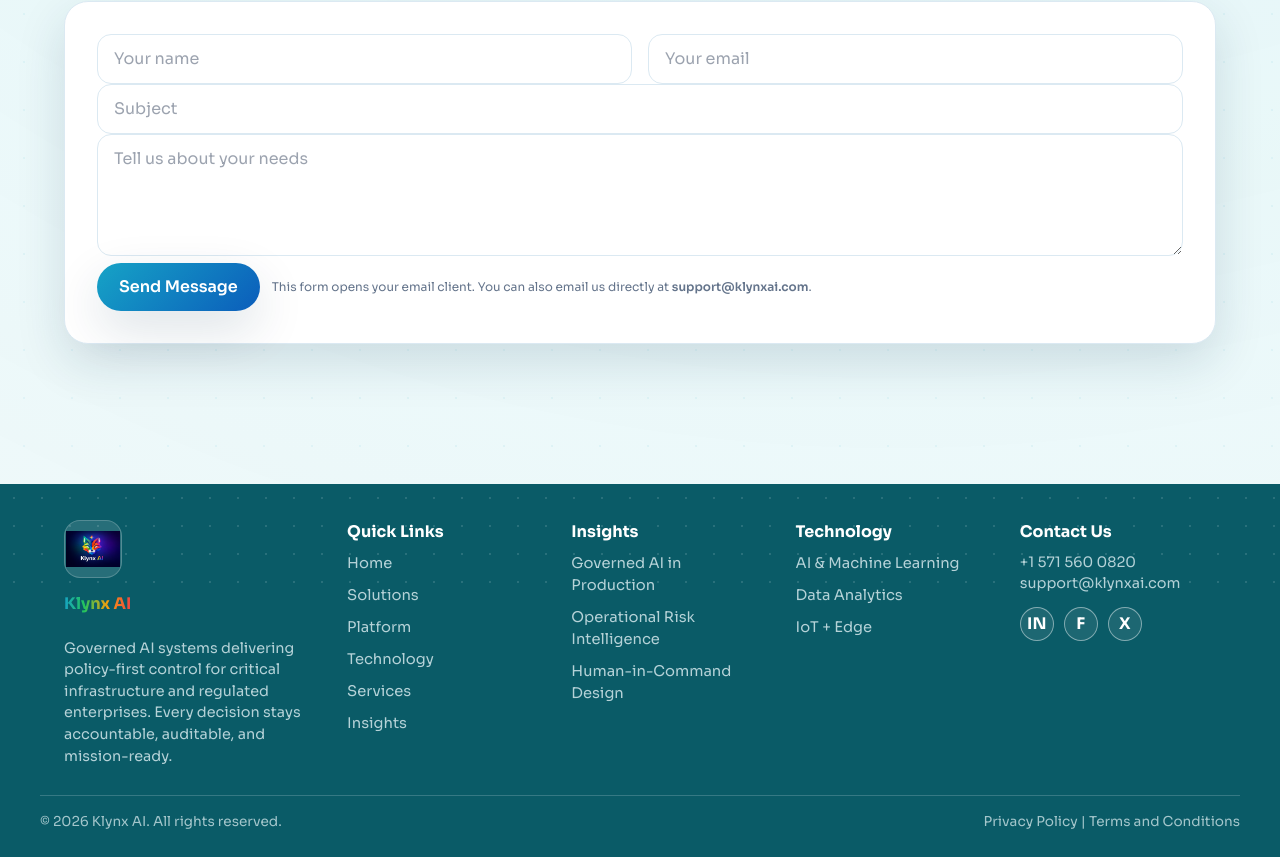
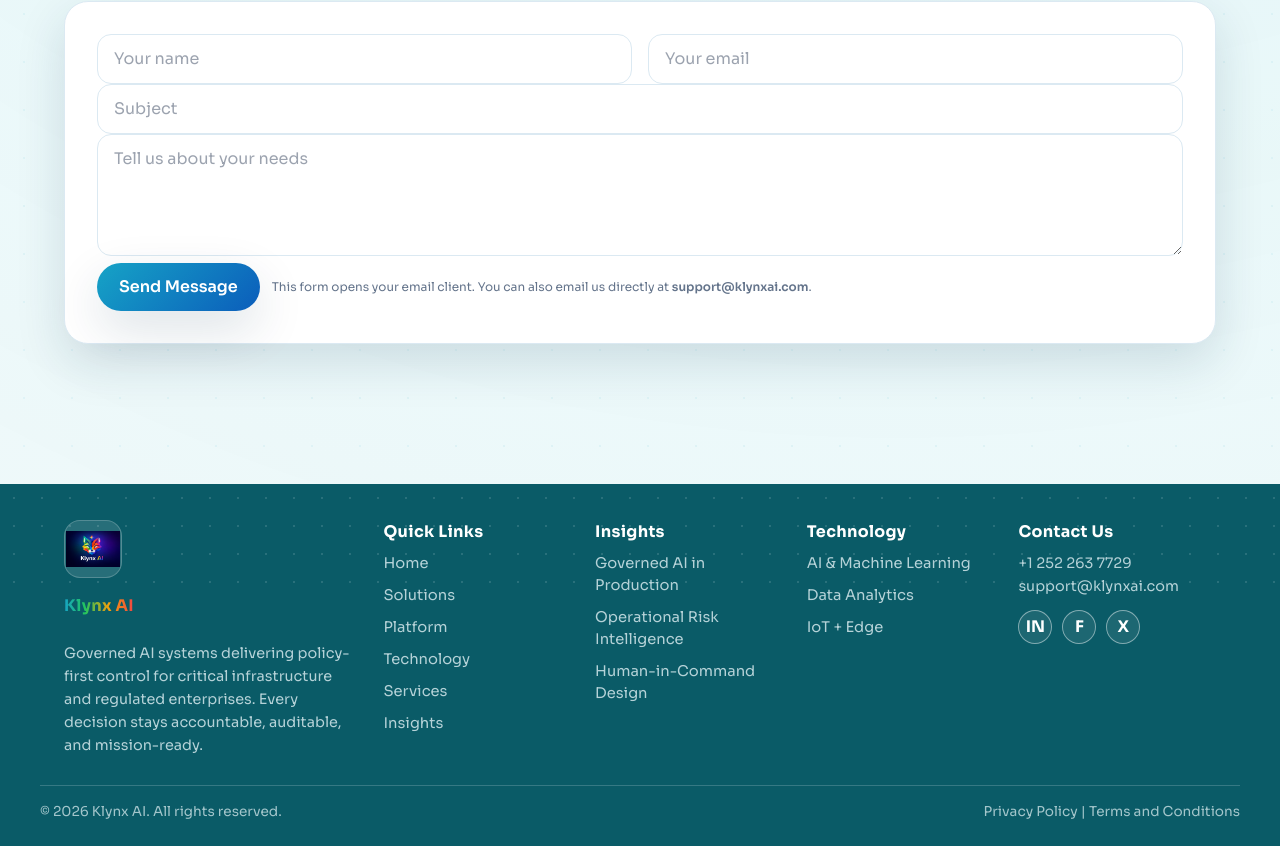
Before and after one commit to pipelineservices/klynxai-assistant, a Next.js app in the folder klynxai_site/: page / in a window 1280 px wide. Shown: the part 6202-7059 px from the top of the page. Built offline with nearby package versions, Linux system fonts and the light colour scheme.

Commit message:
Klynx UI update: footer alignment and phone

```diff
--- a/klynxai_site/app/globals.css
+++ b/klynxai_site/app/globals.css
@@ -519,16 +519,18 @@
 
   .footer-grid {
     display: grid;
-    gap: 28px;
-    grid-template-columns: 1.3fr repeat(4, minmax(150px, 1fr));
+    gap: 32px;
+    grid-template-columns: 1.6fr repeat(3, minmax(160px, 1fr)) 1.1fr;
     margin-bottom: 28px;
     position: relative;
     z-index: 1;
+    align-items: start;
+    text-align: left;
   }
 
   .footer-brand {
     display: grid;
-    gap: 14px;
+    gap: 16px;
   }
 
   .footer-logo {
@@ -545,11 +547,13 @@
     font-weight: 700;
     color: #ffffff;
     margin-bottom: 8px;
+    letter-spacing: 0.02em;
   }
 
   .footer-text {
     color: rgba(230, 244, 247, 0.78);
     font-size: 0.9rem;
+    line-height: 1.6;
   }
 
   .site-footer ul {
@@ -557,6 +561,7 @@
     gap: 10px;
     color: rgba(230, 244, 247, 0.78);
     font-size: 0.92rem;
+    line-height: 1.5;
   }
 
   .footer-socials {
--- a/klynxai_site/app/page.tsx
+++ b/klynxai_site/app/page.tsx
@@ -270,7 +270,7 @@
 const footerInsights = ["Governed AI in Production", "Operational Risk Intelligence", "Human-in-Command Design"];
 const footerTechnology = ["AI & Machine Learning", "Data Analytics", "IoT + Edge"];
 const footerContact = {
-  phone: "+1 571 560 0820",
+  phone: "+1 252 263 7729",
   email: "support@klynxai.com",
 };
 
```
